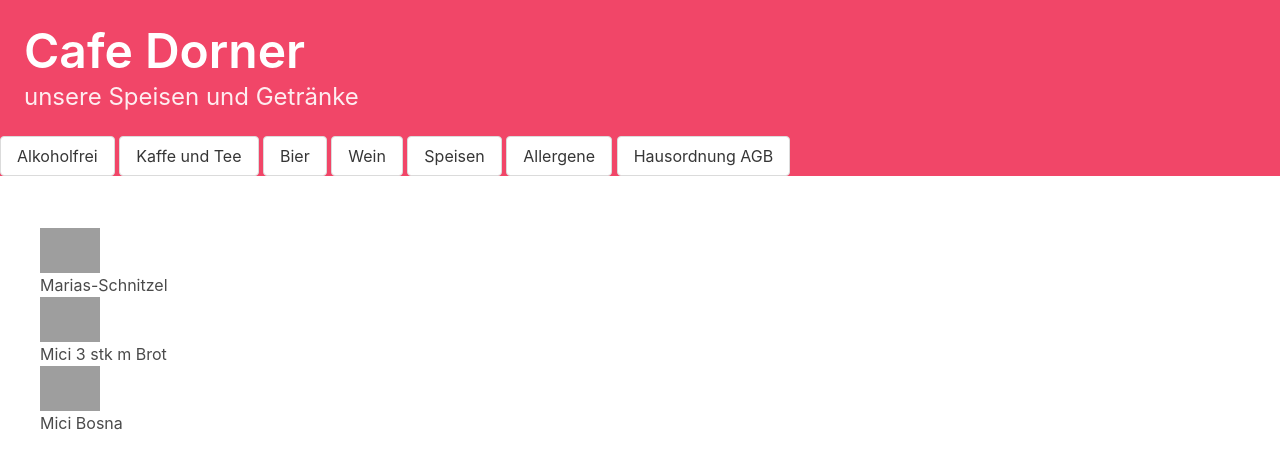
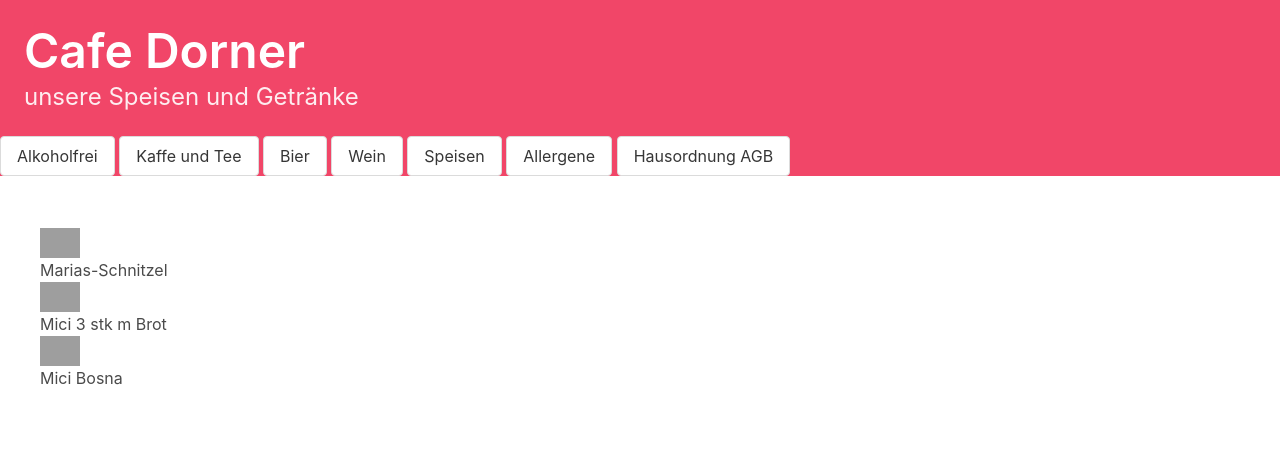
Before and after one commit to pumucklll/menue, a Django app: page /speisen/ in a window 1280 px wide. Shown: the top 469 px of the page. Run offline with Django 5.2, Linux system fonts and the light colour scheme; data that the repository does not hold is empty; grey boxes are pictures that could not be loaded.

Commit message:
40 Bilder

```diff
--- a/templates/kaffee.html
+++ b/templates/kaffee.html
@@ -21,7 +21,7 @@
       <div class="column">
 
           <figure class="image" >
-              <img src="{% static 'kaffee.png' %}" alt="Verlängerter XL" style="width:20%;">
+              <img src="{% static 'kaffee.png' %}" alt="Verlängerter XL" style="width:10%;">
               <figcaption>Verlängerter XL  </figcaption>
 
         </figure>
--- a/templates/speisen.html
+++ b/templates/speisen.html
@@ -20,11 +20,11 @@
       <div class="column">
 
           <figure class="image" >
-              <img src="{% static 'Marias-Schnitzel 1.png' %}" alt="Marias-Schnitzel" style="width:15%;">
+              <img src="{% static 'Marias-Schnitzel 1.png' %}" alt="Marias-Schnitzel" style="width:10%;">
               <figcaption>Marias-Schnitzel</figcaption>
-              <img src="{% static 'Mici-3.png' %}" alt="My image" style="width:15%;">
+              <img src="{% static 'Mici-3.png' %}" alt="My image" style="width:10%;">
               <figcaption>Mici 3 stk m Brot</figcaption>
-              <img src="{% static 'Mici-Bosna.png' %}" alt="My image" style="width:15%;">
+              <img src="{% static 'Mici-Bosna.png' %}" alt="My image" style="width:10%;">
               <figcaption>Mici Bosna</figcaption>
 
         </figure>
```
